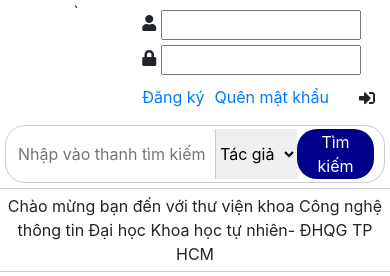
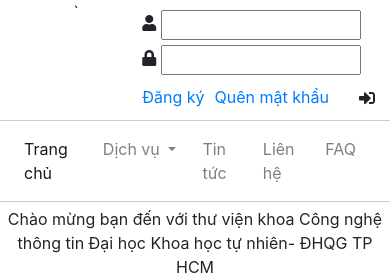
Before and after one commit to pivot2/PTUDW-17TN-Nhom15, a plain HTML site: page static-web/index.html in a window 390 px wide. Shown: the top 276 px of the page. Drawn offline with nearby package versions, Linux system fonts and the light colour scheme.

Commit message:
Them nav bar

```diff
--- a/static-web/nav.html
+++ b/static-web/nav.html
@@ -28,13 +28,30 @@
             </div>
 
         </div>
-        <div class="search-bar-2 d-xs-flex d-lg-none">
-            <input type="text" class="input-search" placeholder="Nhập vào thanh tìm kiếm">
-            <select name="type" id="select-type">
-                <option value="tac-gia">Tác giả</option>
-                <option value="isbn">ISBN</option>
-                <option value="the-loai">Thể loại</option>
-            </select>
-            <button class="btn-search">Tìm kiếm</button>
-        </div>
+        <nav class="navbar navbar-expand navbar-light bg-white">
+                <ul class="navbar-nav mr-auto">
+                <li class="nav-item active">
+                    <a class="nav-link" href="#">Trang chủ <span class="sr-only">(current)</span></a>
+                </li>
+                <li class="nav-item dropdown">
+                    <a class="nav-link dropdown-toggle" href="#" id="navbardrop" data-toggle="dropdown">
+                      Dịch vụ
+                    </a>
+                    <div class="dropdown-menu">
+                      <a class="dropdown-item" href="#">Mượn sách</a>
+                      <a class="dropdown-item" href="#">Trả sách</a>
+                      <a class="dropdown-item" href="#">Đặt mua sách-giáo trình</a>
+                    </div>
+                  </li>
+                <li class="nav-item">
+                    <a class="nav-link" href="#">Tin tức</a>
+                </li>
+                <li class="nav-item">
+                    <a class="nav-link" href="#">Liên hệ</a>
+                </li>
+                <li class="nav-item">
+                    <a class="nav-link" href="#">FAQ</a>
+                </li>
+                </ul>
+        </nav>
     </div>
--- a/stylesheets/nav.css
+++ b/stylesheets/nav.css
@@ -3,6 +3,7 @@
     justify-content: space-between;
     width: 100%;
     top: 0;
+    border-bottom:solid 1px #ccc;
 }
 .logo-hcmus{
     height: 100px;
@@ -49,6 +50,7 @@
     width: 400px;
     align-self: center;
 }
+/*
 .search-bar-2{
     display: flex;
     padding:3px 10px;
@@ -57,6 +59,7 @@
     width: calc(100%-10px);
     margin: 5px 5px;
 }
+*/
 .input-search{
     border:none;
     flex-grow:5;
@@ -87,3 +90,12 @@
     border-bottom: 1px solid #ccc;
     z-index: 1;
 }
+
+.navbar{
+    z-index:1;
+}
+@media only screen and (min-width: 992px) {
+    .navbar {
+      display: none !important;
+    }
+  }
```
